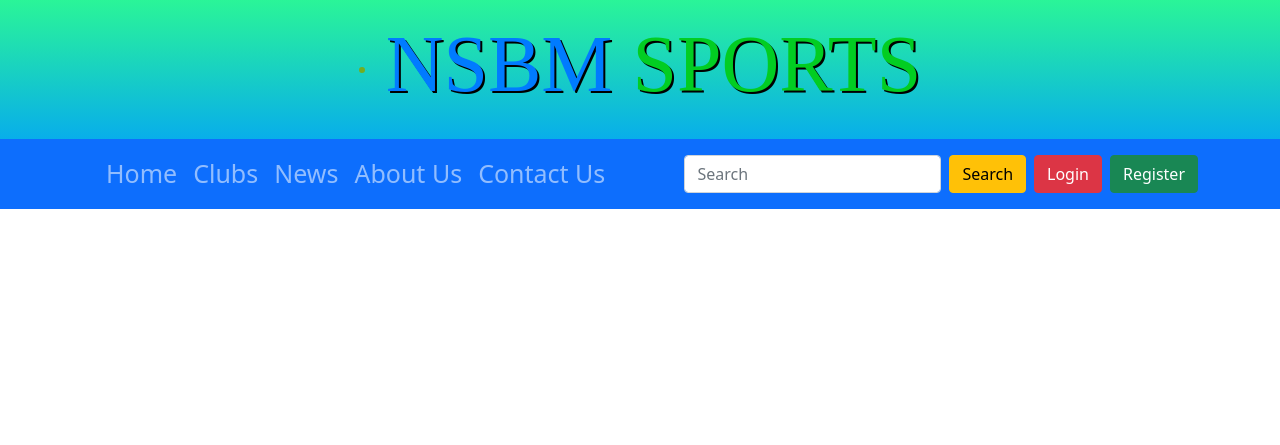
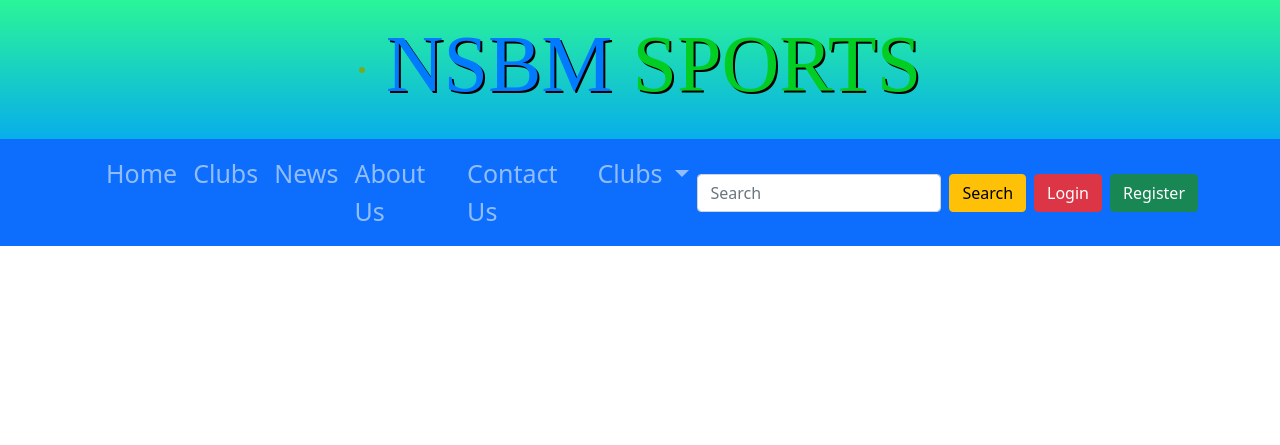
Before and after one commit to ravindu0823/WEB-Project, a PHP site: page /NEW/application/views/about_us.php in a window 1280 px wide. Shown: the top 445 px of the page. Run offline with PHP 8.4, Linux system fonts and the light colour scheme.

Commit message:
add a dropdown

```diff
--- a/NEW/application/views/layout/navbar.php
+++ b/NEW/application/views/layout/navbar.php
@@ -42,10 +42,11 @@
                         echo 'active';
                     } ?>" href="contact_us.php">Contact Us</a>
                 </li>
+
                 <!-- Drop Down -->
-                <!--<li class="nav-item dropdown">
-                    <a class="nav-link dropdown-toggle" href="#" id="navbarDropdown" role="button" data-bs-toggle="dropdown" aria-expanded="false">
-                        Dropdown
+                <li class="nav-item dropdown">
+                    <a class="nav-link dropdown-toggle" href="https://www.nsbm.ac.lk/" id="navbarDropdown" role="button" data-bs-toggle="dropdown" aria-expanded="false">
+                        Clubs
                     </a>
                     <ul class="dropdown-menu" aria-labelledby="navbarDropdown">
                         <li><a class="dropdown-item" href="#">Action</a></li>
@@ -53,7 +54,7 @@
                         <li><hr class="dropdown-divider"></li>
                         <li><a class="dropdown-item" href="#">Something else here</a></li>
                     </ul>
-                </li>-->
+                </li>
                 <!-- Disabled Button -->
                 <!--<li class="nav-item">
                     <a class="nav-link disabled" href="#" tabindex="-1" aria-disabled="true">Disabled</a>
```
